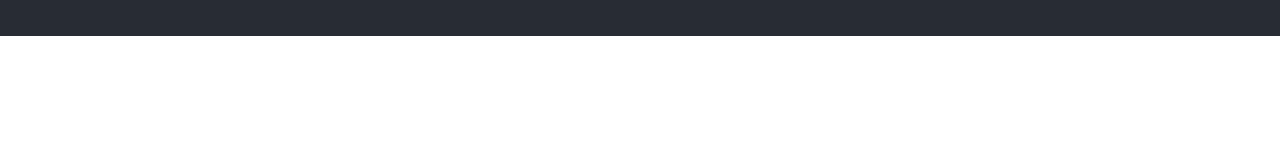
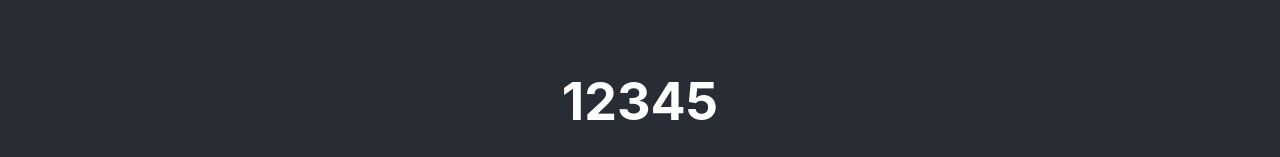
Before and after one commit to akashkumar-404/akashkumargupta.github.io, a React (Create React App) app: page / in a window 1280 px wide. Shown: the part 795-952 px from the top of the page. Before the commit the page ends 831 px from the top, so only its background shows below. Built offline with nearby package versions, Linux system fonts and the light colour scheme.

Commit message:
Made changes

```diff
--- a/package.json
+++ b/package.json
@@ -1,5 +1,5 @@
 {
-  "homepage": "https://akashkumar-404.github.io",
+  "homepage": "https://akashkumar-404.github.io/akashkumargupta.github.io",
   "name": "my-portfolio",
   "version": "0.1.0",
   "private": true,
--- a/src/App.js
+++ b/src/App.js
@@ -1,15 +1,16 @@
-import logo from './logo.svg';
-import './App.css';
-import React from 'react';
+import logo from "./logo.svg";
+import "./App.css";
+import React from "react";
 function App() {
   return (
     <div className="App">
       <header className="App-header">
-        <img src='https://pbs.twimg.com/profile_images/1273636051047690242/_bztELuK_400x400.jpg' />
-      <h1>Akash Kumar Gupta</h1>
-      <h1>7209777893</h1>
-      <h1>ak</h1>
-      <h1>12345</h1>
+        <img src="https://pbs.twimg.com/profile_images/1273636051047690242/_bztELuK_400x400.jpg" />
+        <h1>Akash Kumar Gupta</h1>
+        <h1>7209777893</h1>
+        <h1>ak</h1>
+        <h1>12345</h1>
+        <h1>12345</h1>
       </header>
     </div>
   );
```
